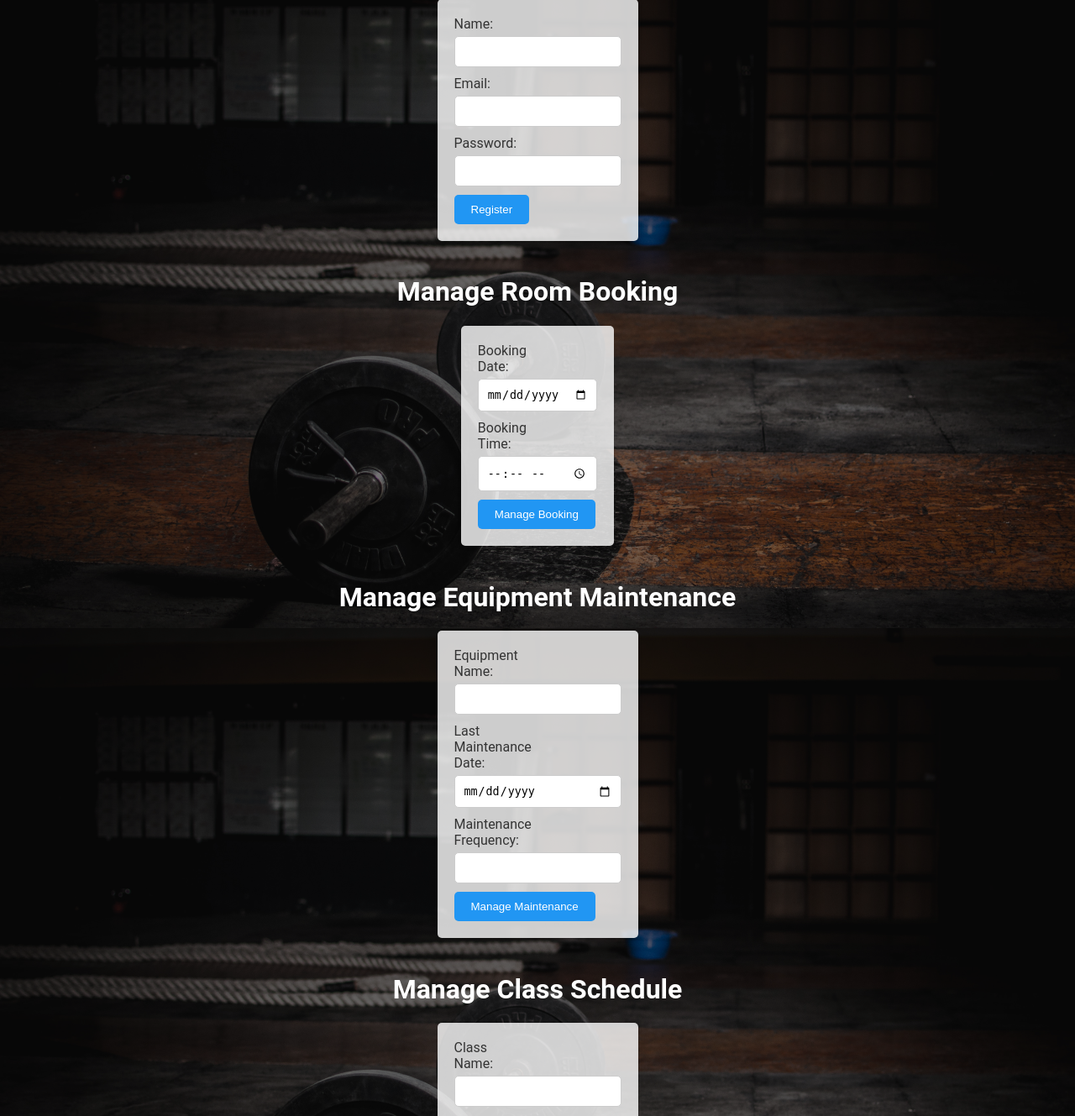
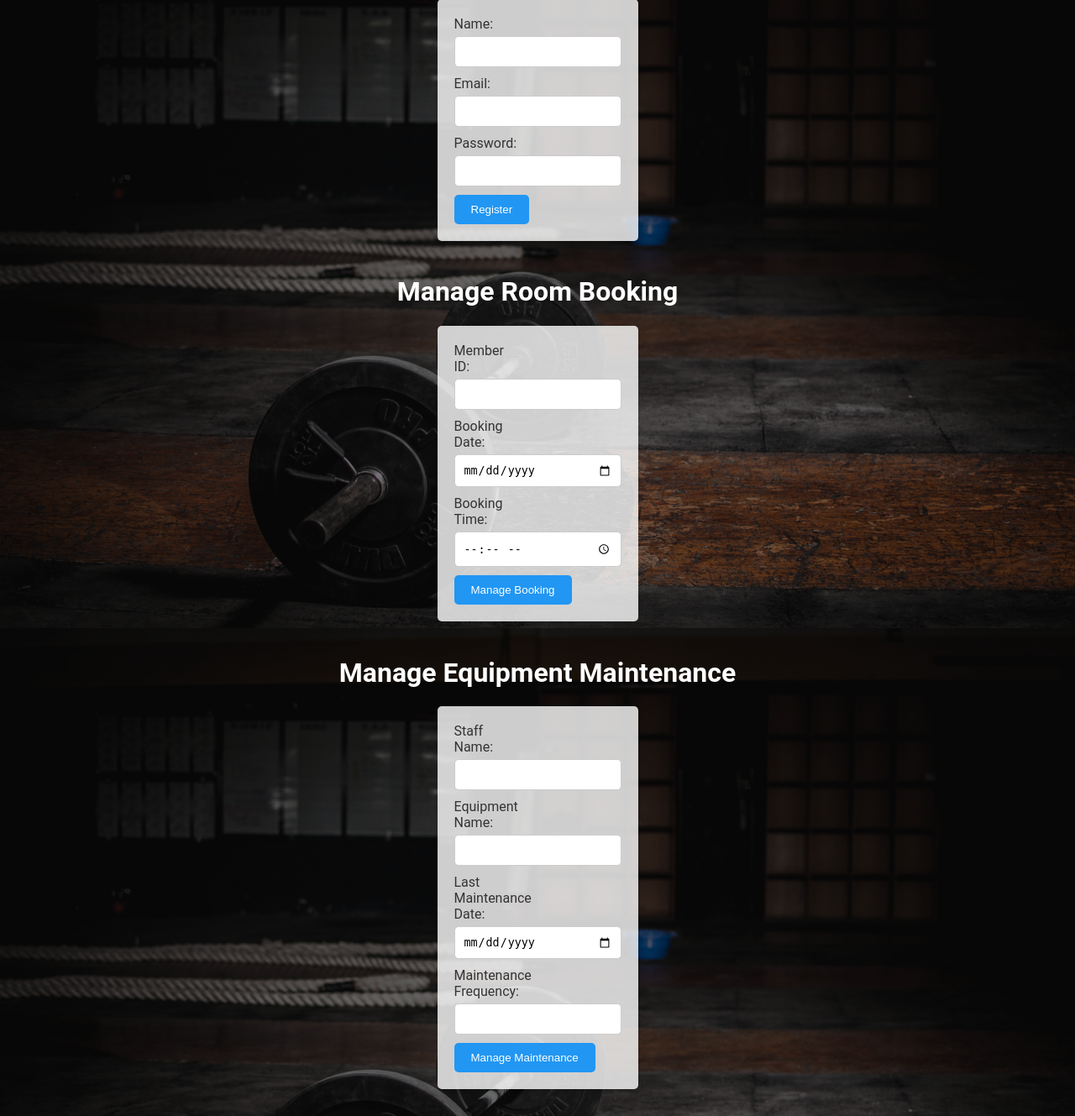
Before and after one commit to vishalparmar01/COMP3005-Project, a Django app: page /register-staff/ in a window 1280 px wide. Shown: the part 102-1431 px from the top of the page at 84% size. Run offline with Django 5.2, Linux system fonts and the light colour scheme.

```diff
--- a/gymmanagement/gymapp/templates/gymapp/register_member.html
+++ b/gymmanagement/gymapp/templates/gymapp/register_member.html
@@ -113,6 +113,9 @@
     <h1>Book Room</h1>
     <form action="/register-member/" method="post">
         {% csrf_token %}
+        <label for="members_name">Member Name</label>
+        <input type="text" id="members_name" name="members_name" required><br>
+
         <label for="booking_date">Booking Date:</label>
         <input type="date" id="booking_date" name="booking_date" required><br>
 
--- a/gymmanagement/gymapp/templates/gymapp/register_staff.html
+++ b/gymmanagement/gymapp/templates/gymapp/register_staff.html
@@ -26,6 +26,9 @@
     <h1>Manage Room Booking</h1>
     <form action="/register-staff/" method="post">
         {% csrf_token %}
+        <label for="member_id">Member ID:</label>
+        <input type="text" id="member_id" name="member_id"><br>
+
         <label for="booking_date">Booking Date:</label>
         <input type="date" id="booking_date" name="booking_date"><br>
 
@@ -38,6 +41,9 @@
     <h1>Manage Equipment Maintenance</h1>
     <form action="/register-staff/" method="post">
         {% csrf_token %}
+        <label for="staff_name">Staff Name:</label>
+        <input type="text" id="staff_name" name="staff_name"><br>
+
         <label for="equipment_name">Equipment Name:</label>
         <input type="text" id="equipment_name" name="equipment_name"><br>
 
--- a/gymmanagement/gymapp/urls.py
+++ b/gymmanagement/gymapp/urls.py
@@ -1,10 +1,14 @@
 from django.urls import path
 from . import views
+from django.conf.urls.static import static
+from django.conf import settings
+
 
 urlpatterns = [
     path('register-member/', views.register_member, name='register_member'),
     path('register-trainer/', views.register_trainer, name='register_trainer'),
     path('register-staff/', views.register_staff, name='register_staff'),
+    path('community_page/', views.community_page, name='community_page'),
     path('', views.homepage, name='homepage'),
     # Add more URL patterns for other views as needed
-]
+] + static(settings.MEDIA_URL, document_root=settings.MEDIA_ROOT)
--- a/gymmanagement/gymapp/views.py
+++ b/gymmanagement/gymapp/views.py
@@ -1,6 +1,7 @@
-from django.shortcuts import render
+from django.shortcuts import render, redirect
 from django.http import JsonResponse
 from django.db import connection
+from .models import Discussion, MealPlan, Image
 from .member import Member
 from .trainer import Trainer
 from .staff import AdministrativeStaff
@@ -53,11 +54,12 @@ def register_member(request):
             )
 
         elif 'book_room' in request.POST:
+            name = request.POST.get('members_name')
             booking_date = request.POST.get('booking_date')
             booking_time = request.POST.get('booking_time')
             # Call the book_room method from your class
             room_number = Member.book_room(
-                connection, booking_date, booking_time
+                connection, name, booking_date, booking_time
             )
 
     if member_name:
@@ -126,17 +128,19 @@ def register_staff(request):
             AdministrativeStaff.register(connection, name, email, password)
 
         if 'manage_room_booking' in request.POST:
+            member_id = request.POST.get('member_id')
             booking_date = request.POST.get('booking_date')
             booking_time = request.POST.get('booking_time')
             if booking_date and booking_time:  # Check if the fields are not empty
-                room_number = AdministrativeStaff.manage_room_booking(connection, booking_date, booking_time)
+                room_number = AdministrativeStaff.manage_room_booking(connection, member_id, booking_date, booking_time)
 
         if 'manage_equipment_maintenance' in request.POST:
+            staff_name = request.POST.get('staff_name')
             equipment_name = request.POST.get('equipment_name')
             last_maintenance_date = request.POST.get('last_maintenance_date')
             frequency = request.POST.get('frequency')
             if equipment_name and last_maintenance_date:  # Check if the fields are not empty
-                AdministrativeStaff.monitor_equipment_maintenance(connection, equipment_name, last_maintenance_date, frequency)
+                AdministrativeStaff.monitor_equipment_maintenance(connection, staff_name, equipment_name, last_maintenance_date, frequency)
 
         if 'update_class_schedule' in request.POST:
             class_name = request.POST.get('class_name')
@@ -160,3 +164,19 @@ def register_staff(request):
 
 def homepage(request):
     return render(request, 'gymapp/homepage.html')
+
+
+
+def community_page(request):
+    if request.method == 'POST':
+        image_file = request.FILES['image_file']
+        caption = request.POST['caption']
+
+        image = Image(image_file=image_file, caption=caption)
+        image.save()
+
+        return redirect('community_page')
+
+    images = Image.objects.all()
+
+    return render(request, 'gymapp/community_page.html', {'images': images})
--- a/gymmanagement/gymmanagement/settings.py
+++ b/gymmanagement/gymmanagement/settings.py
@@ -11,6 +11,7 @@ https://docs.djangoproject.com/en/5.0/ref/settings/
 """
 
 from pathlib import Path
+import os
 
 # Build paths inside the project like this: BASE_DIR / 'subdir'.
 BASE_DIR = Path(__file__).resolve().parent.parent
@@ -70,6 +71,8 @@ TEMPLATES = [
 
 WSGI_APPLICATION = 'gymmanagement.wsgi.application'
 
+MEDIA_ROOT = os.path.join(BASE_DIR, 'media')
+MEDIA_URL = '/media/'
 
 # Database
 # https://docs.djangoproject.com/en/5.0/ref/settings/#databases
@@ -79,7 +82,7 @@ DATABASES = {
         'ENGINE': 'django.db.backends.postgresql',
         'NAME': 'healthproject',
         'USER': 'postgres',
-        'PASSWORD': 'tanayShah',
+        'PASSWORD': 'vishal.24',
         'HOST': 'localhost',
         'PORT': '5432',
     }
--- a/gymmanagement/gymmanagement/urls.py
+++ b/gymmanagement/gymmanagement/urls.py
@@ -18,11 +18,14 @@ from django.contrib import admin
 from django.urls import path, include
 from django.views.generic import RedirectView
 from gymapp import views  # Import your views from gymapp
+from django.conf.urls.static import static
+from django.conf import settings
 
 urlpatterns = [
     path('admin/', admin.site.urls),
     path('register-member/', views.register_member, name='register_member'),
     path('register-trainer/', views.register_trainer, name='register_trainer'),
     path('register-staff/', views.register_staff, name='register_staff'),
+    path('community_page/', views.community_page, name='community_page'),
     path('homepage/', views.homepage, name='homepage'),
-]
+] + static(settings.MEDIA_URL, document_root=settings.MEDIA_ROOT)
```
Also changed, not shown: gymmanagement/gymapp/models.py (+25 -9 lines), gymmanagement/gymapp/templates/gymapp/homepage.html (+5 -3 lines), gymmanagement/gymapp/migrations/0001_initial.py, gymmanagement/gymapp/migrations/0002_alter_member_table.py, gymmanagement/gymapp/migrations/0003_remove_member_profile_data.py, gymmanagement/gymapp/migrations/0004_alter_member_table.py, gymmanagement/gymapp/migrations/0005_alter_member_table.py, gymmanagement/gymapp/migrations/0006_alter_member_table.py, gymmanagement/gymapp/migrations/0007_delete_member.py.
